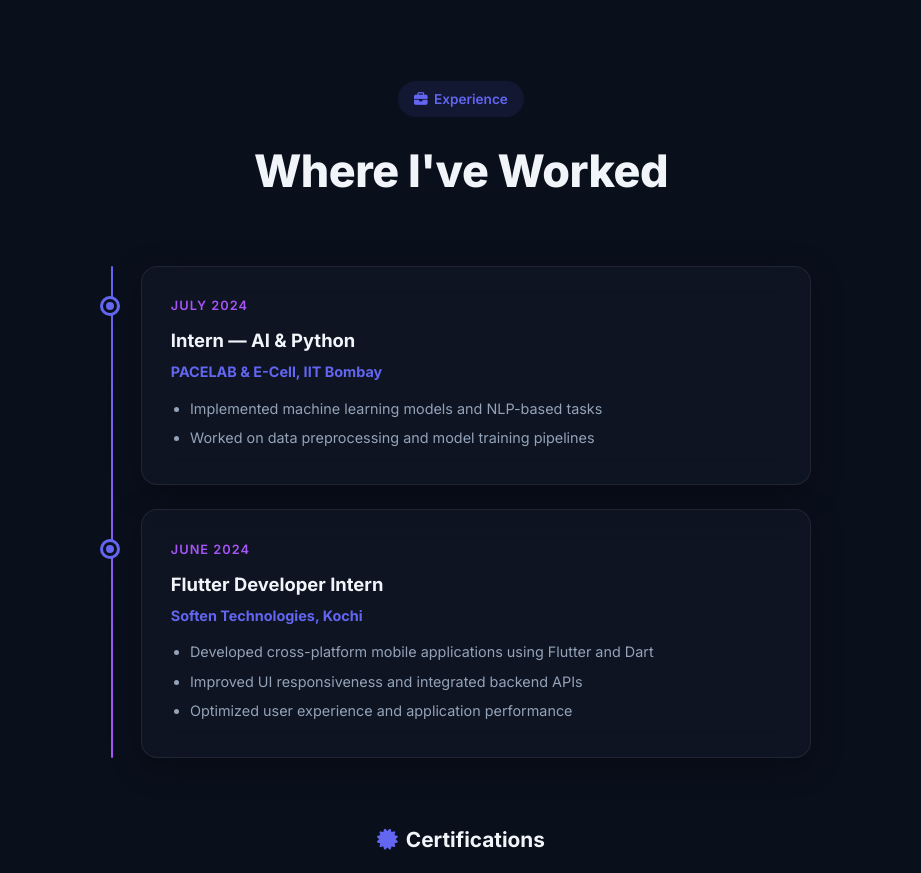
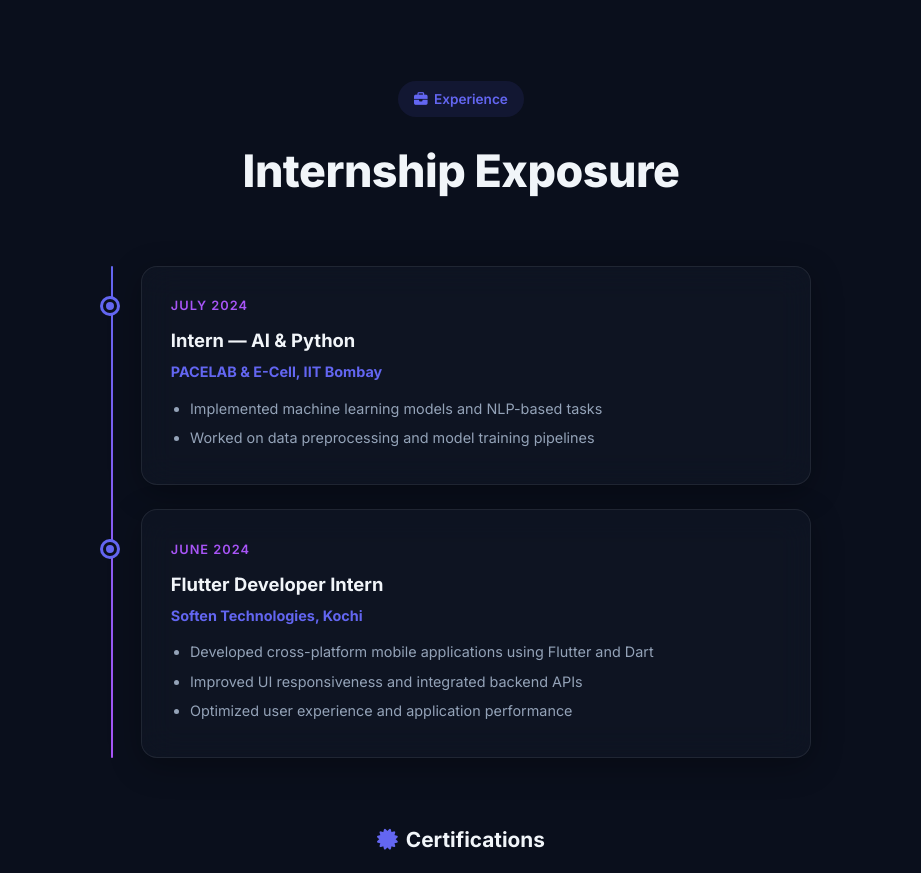
Before and after one commit to ab1ngeorge/abin-george-portfolio, a plain HTML site: page index.html in a window 1280 px wide. Shown: the part 4780-5653 px from the top of the page, without its empty margins (179-1100 px from the left). Drawn offline with Linux system fonts and the light colour scheme.

Commit message:
Update index.html

```diff
--- a/index.html
+++ b/index.html
@@ -343,7 +343,7 @@
             <div class="container">
                 <div class="section-header">
                     <span class="section-tag"><i class="fa-solid fa-briefcase"></i> Experience</span>
-                    <h2 class="section-title">Where I've Worked</h2>
+                    <h2 class="section-title">Internship Exposure</h2>
                 </div>
                 <div class="exp-timeline">
                     <div class="exp-item glass-card">
```
